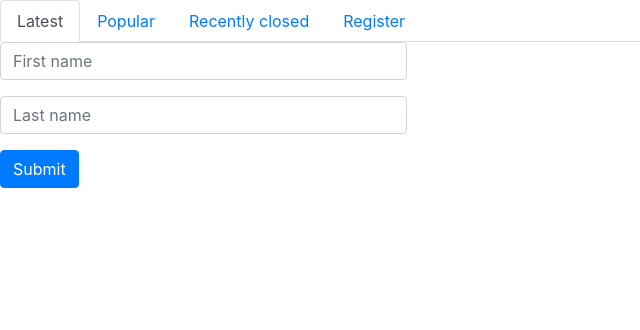
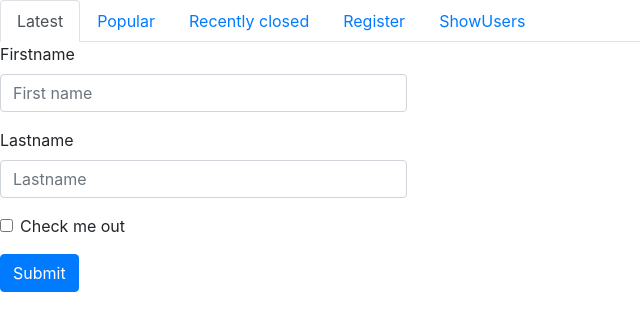
Before and after one commit to rajashekark/LoginUI, an Angular app in the folder login-UI/: page /userRegister in a window 1280 px wide. Shown: the top 330 px of the page, without its empty margins (0-640 px from the left). Built offline with nearby package versions, Linux system fonts and the light colour scheme.

Commit message:
updated these committed files as per need

```diff
--- a/login-UI/src/app/app-routing.module.ts
+++ b/login-UI/src/app/app-routing.module.ts
@@ -1,10 +1,12 @@
 import { NgModule } from '@angular/core';
 import { Routes, RouterModule } from '@angular/router';
 import { UserRegisterComponent } from './user-register/user-register.component';
+import { DisplayUsersComponent } from './display-users/display-users.component';
 
 
 const routes: Routes = [
-  { path: 'userRegister', component:UserRegisterComponent }
+  { path: 'userRegister', component:UserRegisterComponent },
+  { path: 'showusers', component:DisplayUsersComponent },
 ];
 
 @NgModule({
--- a/login-UI/src/app/app.component.html
+++ b/login-UI/src/app/app.component.html
@@ -13,6 +13,9 @@
     <li class="nav-item">
       <a class="nav-link" routerLink="/userRegister">Register</a>
     </li>
+    <li class="nav-item">
+      <a class="nav-link" routerLink="/showusers">ShowUsers</a>
+    </li>
   </ul>
 
 
--- a/login-UI/src/app/user-register/user-register.component.html
+++ b/login-UI/src/app/user-register/user-register.component.html
@@ -1,17 +1,27 @@
-<form>
+<div class="fluid-container">
+  <form>
+    <div class="row">
 
-  <div class="form-group row">
-    <div class="col-md-4">
-      <input type="text" class="form-control" placeholder="First name">
+      <div class="col-sm-4">
+        <div class="form-group">
+          <label for="firstname">Firstname</label>
+          <input type="" class="form-control" placeholder="First name">
+        </div>
+      </div>
+    </div>
+    <div class="row">
+
+        <div class="col-sm-4">
+    <div class="form-group">
+      <label for="lastname">Lastname</label>
+      <input type="text" class="form-control" placeholder="Lastname">
     </div>
   </div>
-  <div class="form-group row">
-    <div class="col-md-4">
-      <input type="text" class="form-control" placeholder="Last name">
+</div>
+    <div class="form-group form-check">
+      <input type="checkbox" class="form-check-input" id="exampleCheck1">
+      <label class="form-check-label" for="exampleCheck1">Check me out</label>
     </div>
-  </div>
-  <div>
     <button type="submit" class="btn btn-primary">Submit</button>
-
-  </div>
-</form>
+  </form>
+</div>
```
Also changed, not shown: login-UI/src/app/app.module.ts (+8 -4 lines), login-UI/src/app/login-service.module.ts (deleted, +0 -10 lines).
